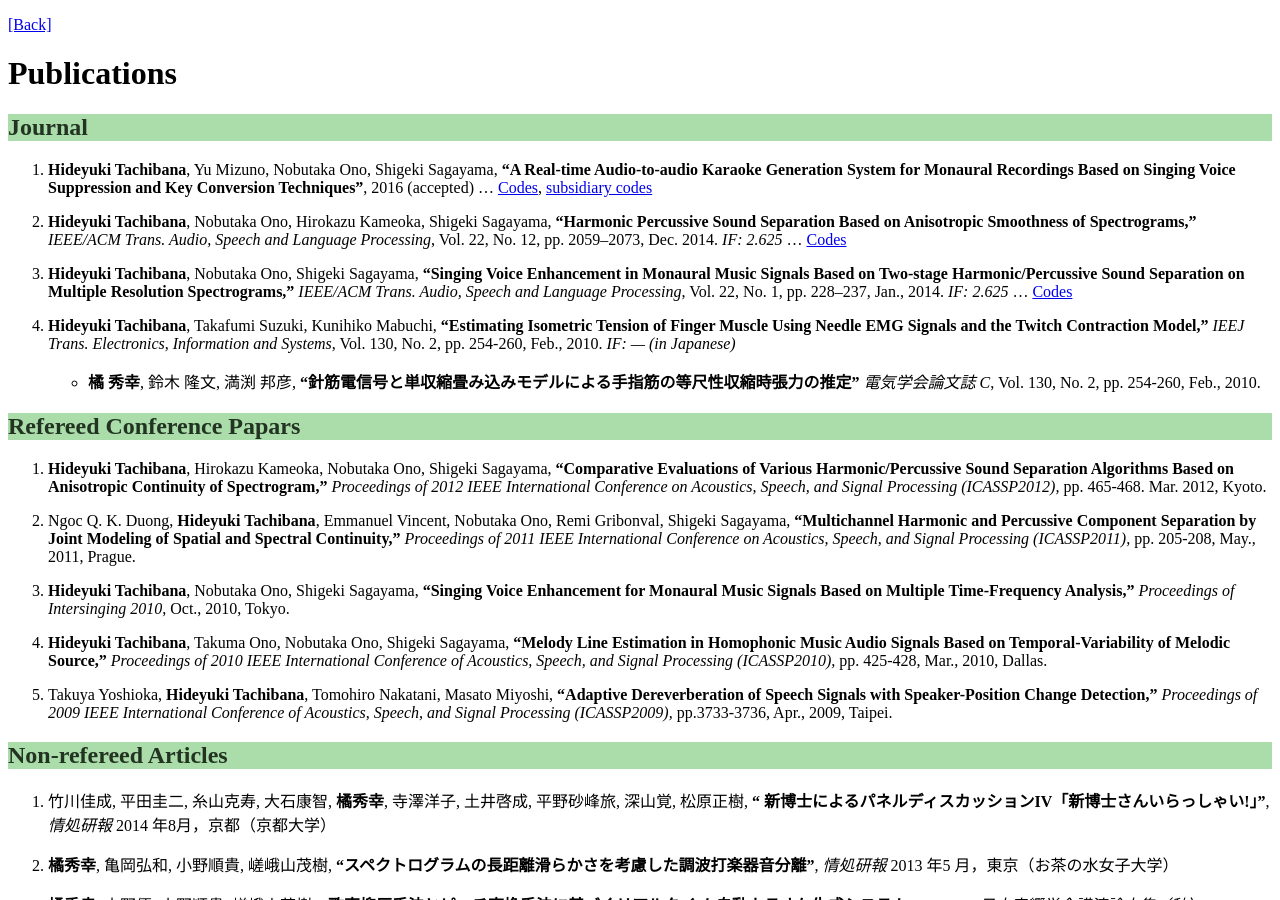
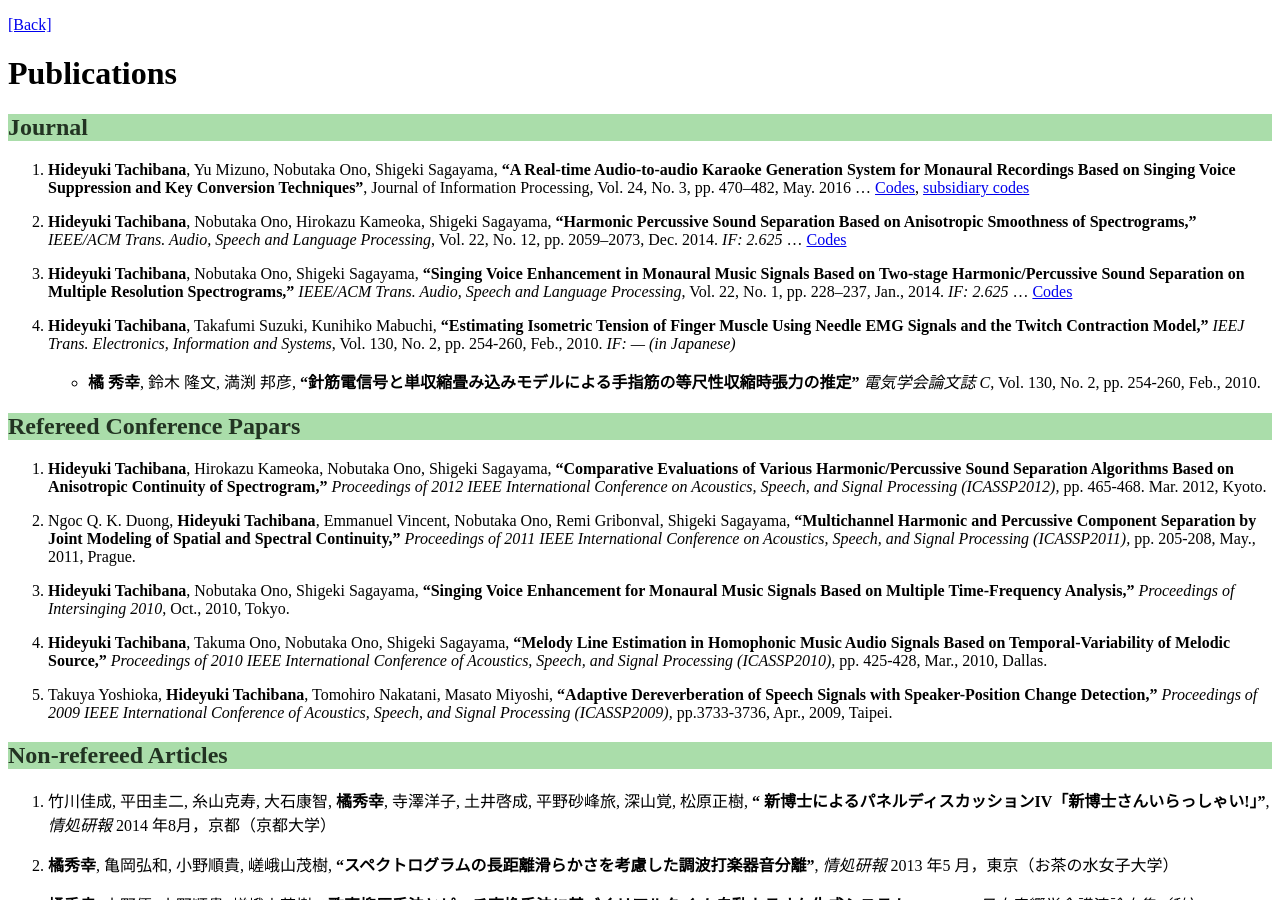
Before and after one commit to tachi-hi/tachi-hi.github.io, a Jekyll site: the page built from publications.md, in a window 1280 px wide and 900 px high. Built offline with Jekyll 4.4.1, drawn with Linux system fonts in a browser that asks for light colours.

Commit message:
update publication

```diff
--- a/publications.md
+++ b/publications.md
@@ -9,8 +9,7 @@
 
 ## Journal
 1. **Hideyuki Tachibana**, Yu Mizuno, Nobutaka Ono, Shigeki Sagayama,
-**"A Real-time Audio-to-audio Karaoke Generation System for Monaural Recordings Based on Singing Voice Suppression and Key Conversion Techniques"**,
-2016 (accepted) ... [Codes](https://github.com/tachi-hi/euterpe), [subsidiary codes](https://github.com/tachi-hi/temperament4fft)
+**"A Real-time Audio-to-audio Karaoke Generation System for Monaural Recordings Based on Singing Voice Suppression and Key Conversion Techniques"**, Journal of Information Processing, Vol. 24, No. 3, pp. 470--482, May. 2016 ... [Codes](https://github.com/tachi-hi/euterpe), [subsidiary codes](https://github.com/tachi-hi/temperament4fft)
 
 1. **Hideyuki Tachibana**, Nobutaka Ono, Hirokazu Kameoka, Shigeki Sagayama,
 **"Harmonic Percussive Sound Separation Based on Anisotropic Smoothness of Spectrograms,"**
```
